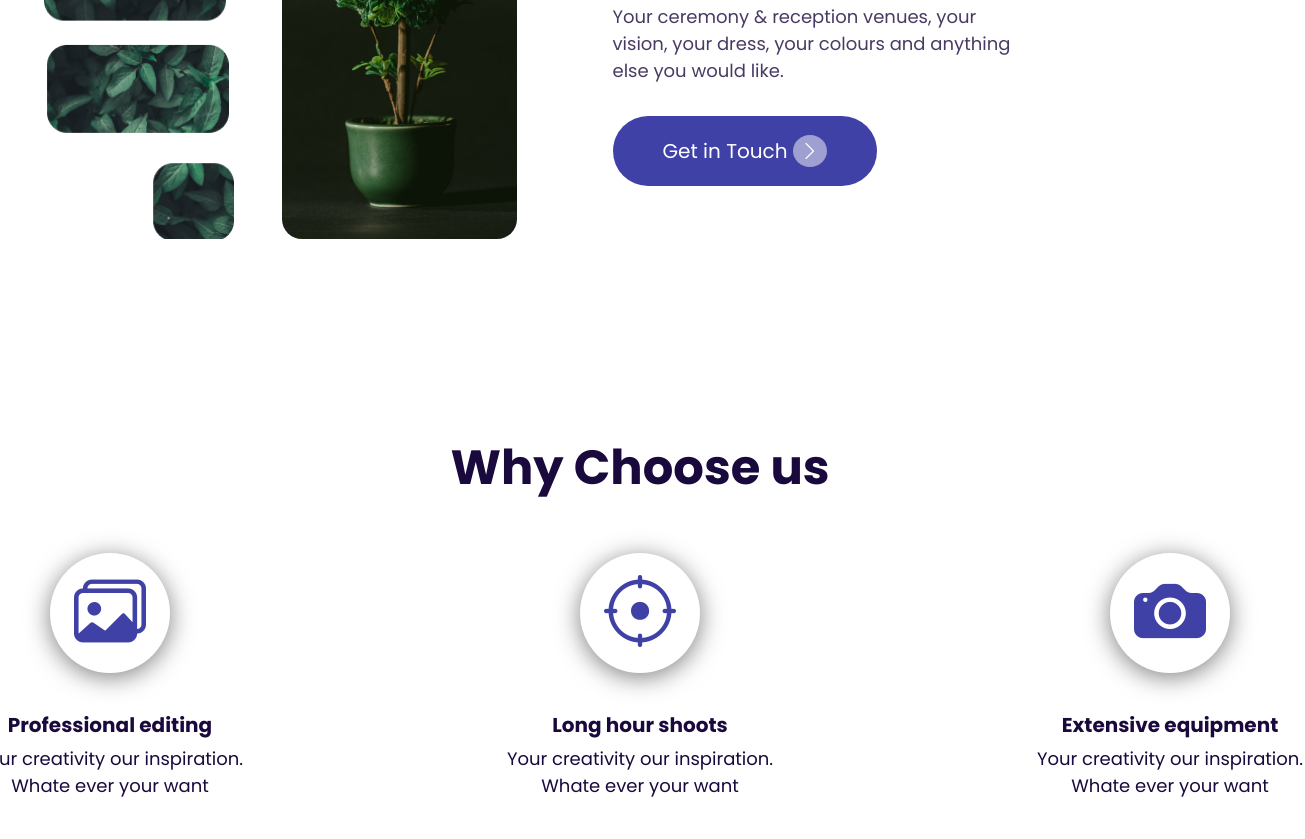
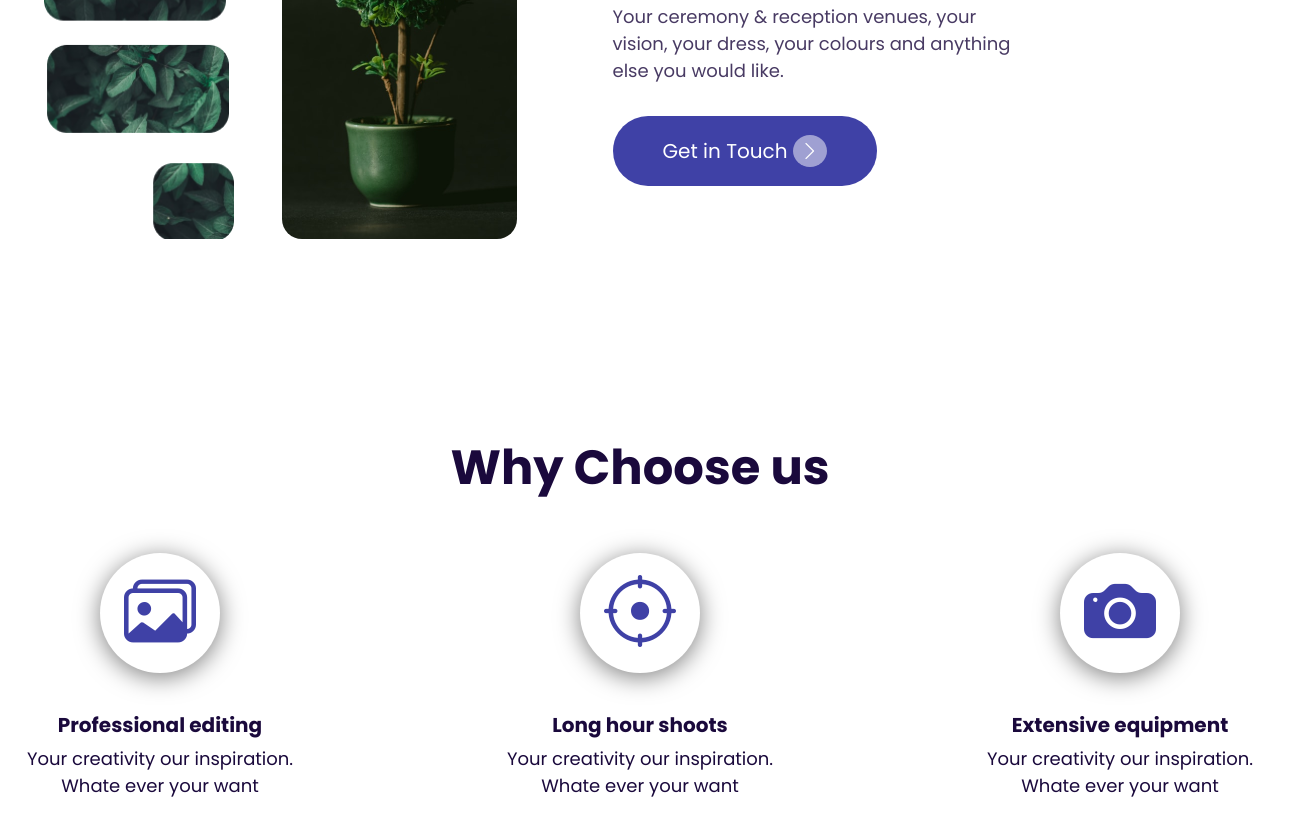
Before and after one commit to vini177/exercicios_html_css, a plain HTML site: page exercicio_07/index.html in a window 1280 px wide. Shown: the part 1383-2222 px from the top of the page, 1305 px wide, since content can reach past the window. Drawn offline with nearby package versions, Linux system fonts and the light colour scheme.

Commit message:
exercicio 07

```diff
--- a/exercicio_07/style.css
+++ b/exercicio_07/style.css
@@ -166,7 +166,7 @@
 	justify-content: center;
 	align-items: center;
 	margin-top: 80px;
-	gap: 260px;
+	gap: 210px;
 }
 
 .card {
```
